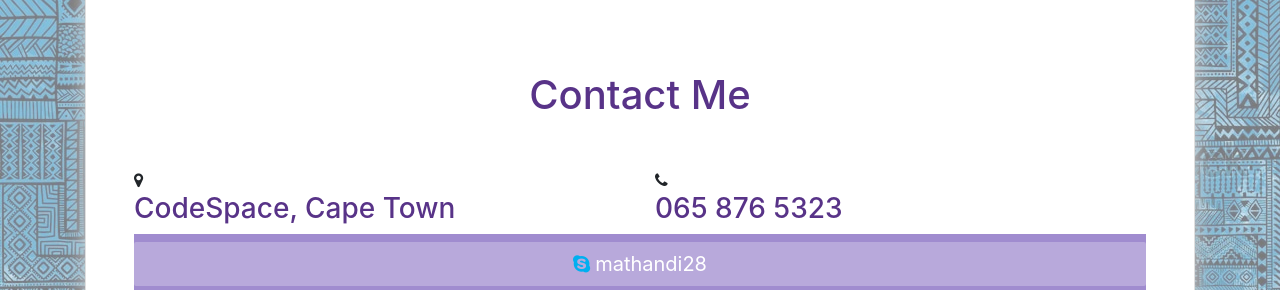
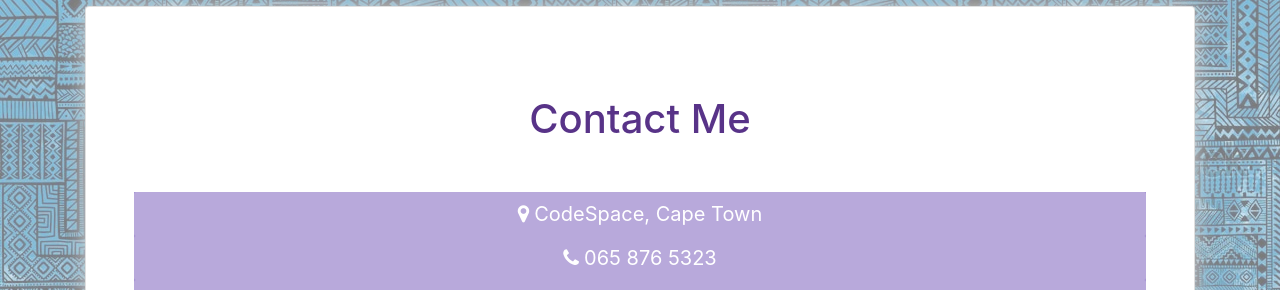
Before and after one commit to TNgcolosi/CV, a plain HTML site: page mycv/index.html in a window 1280 px wide. Shown: the part 4079-4369 px from the top of the page. Drawn offline with nearby package versions, Linux system fonts and the light colour scheme; files whose address does not match are found by name.

Commit message:
Add files via upload
still to do
overlay ends awkwardly
more modern skills icons
neater code

```diff
--- a/mycv/index.html
+++ b/mycv/index.html
@@ -210,7 +210,8 @@
                     <p class="text-justify"> I believe that access to quality education can affirm the humanity of all people and I have made it my life’s work
                       to use my experience and insights to create  paths and  knock  down  the  barriers to  a  better existence for my
                       fellow citizens. Below are some pictures of projects that I have worked on that have focused on exposing
-                      young learners from disadvantaged backgrounds to programming and time on computers in general. </p>
+                      young learners from disadvantaged backgrounds to programming and time on computers in general. I include this because these
+                    experiences are what sparked my interest in programming, these are the young people who inspired me to learn what I now know. </p>
                     <ol class="carousel-indicators">
                       <li data-target="#carouselExampleIndicators" data-slide-to="0" class="active"></li>
                       <li data-target="#carouselExampleIndicators" data-slide-to="1"></li>
@@ -263,7 +264,6 @@
               </div>
               </div>
 
-
 <!-- Contact details-->
 <div id="contact">
 <div class="card contact">
@@ -273,24 +273,18 @@
       </div>
     </div>
 
+    <div class="well well-sm quick-contact">
     <div class="row">
-      <div class="box col-lg-6 col-md-6 col-sm-6">
-        <div class="icon"><i class="fa fa-map-marker" aria-hidden="true"></i>
+        <div class="col-md-12">
+            <a href="https://www.codespace.co.za/" target="blank"><i class="fa fa-map-marker" aria-hidden="true"></i>CodeSpace, Cape Town</a>
         </div>
-          <div class='details'><h3>CodeSpace, Cape Town</h3>
-          </div>
-      </div>
-
-        <div class="box col-lg-6 col-md-6 col-sm-6">
-          <div class="icon"><i class="fa fa-phone" aria-hidden="true"></i>
-          </div>
-            <div class='details'><h3>065 876 5323</h3>
-            </div>
         </div>
-    </div>
-
-                <div class="well well-sm quick-contact">
-                                  <div class="row contact row-first">
+    <div class="row">
+        <div class="col-md-12">
+          <a href="#"><i class="fa fa-phone" aria-hidden="true"></i>065 876 5323</a>
+        </div>
+        </div>
+                                  <div class="row">
                                         <div class="col-md-12">
                                             <a href="https://web.skype.com/en/" class="skype"><i class="fa fa-skype"></i>mathandi28</a>
                                         </div>
```
